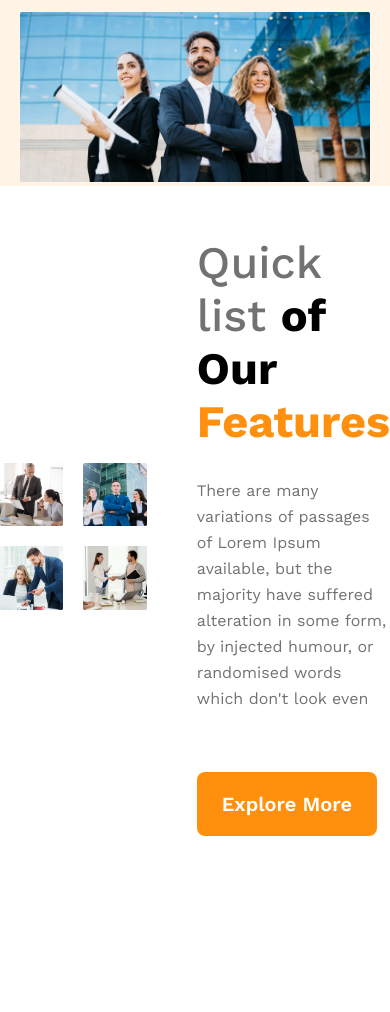
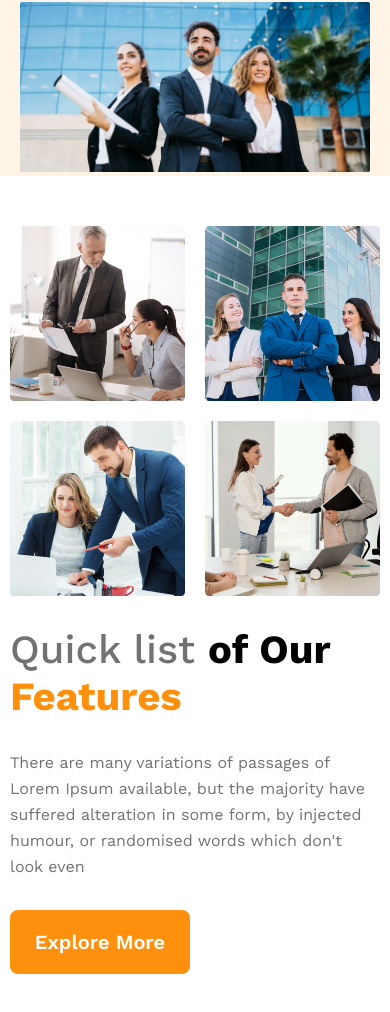
Before and after one commit to immhparvez/g3website, a plain HTML site: page index.html in a window 390 px wide. Shown: the part 572-1584 px from the top of the page. Before the commit the page ends 1458 px from the top, so only its background shows below. Drawn offline with nearby package versions, Linux system fonts and the light colour scheme.

Commit message:
Features section bug fix

```diff
--- a/css/responsive.css
+++ b/css/responsive.css
@@ -14,4 +14,32 @@
   .main-title h3 {
     font-size: 44px;
   }
+  /* team section start */
+  .features_container {
+    flex-direction: column;
+  }
+
+  .team-images {
+    max-width: 100%;
+    display: grid;
+    grid-template-columns: repeat(2, 1fr);
+    gap: 20px;
+    margin: 0 10px;
+  }
+  .team_content {
+    max-width: 100%;
+    padding-left: 0px;
+    margin-left: 10px;
+    margin-right: 10px;
+  }
+  .team_title {
+    font-size: 40px;
+    padding-top: 30px;
+  }
+  .main-btn {
+    margin-top: 0px !important;
+  }
+  .main-description-text p {
+    margin-bottom: 20px;
 }
+}
--- a/css/style.css
+++ b/css/style.css
@@ -93,13 +93,13 @@ nav {
   max-width: 100%;
 }
 .team-images {
-  width: 50%;
+  max-width: 50%;
   display: grid;
   grid-template-columns: repeat(2, 1fr);
   gap: 20px;
 }
 .team_content {
-  width: 50%;
+  max-width: 50%;
   padding-left: 50px;
 }
 .team_title {
```
